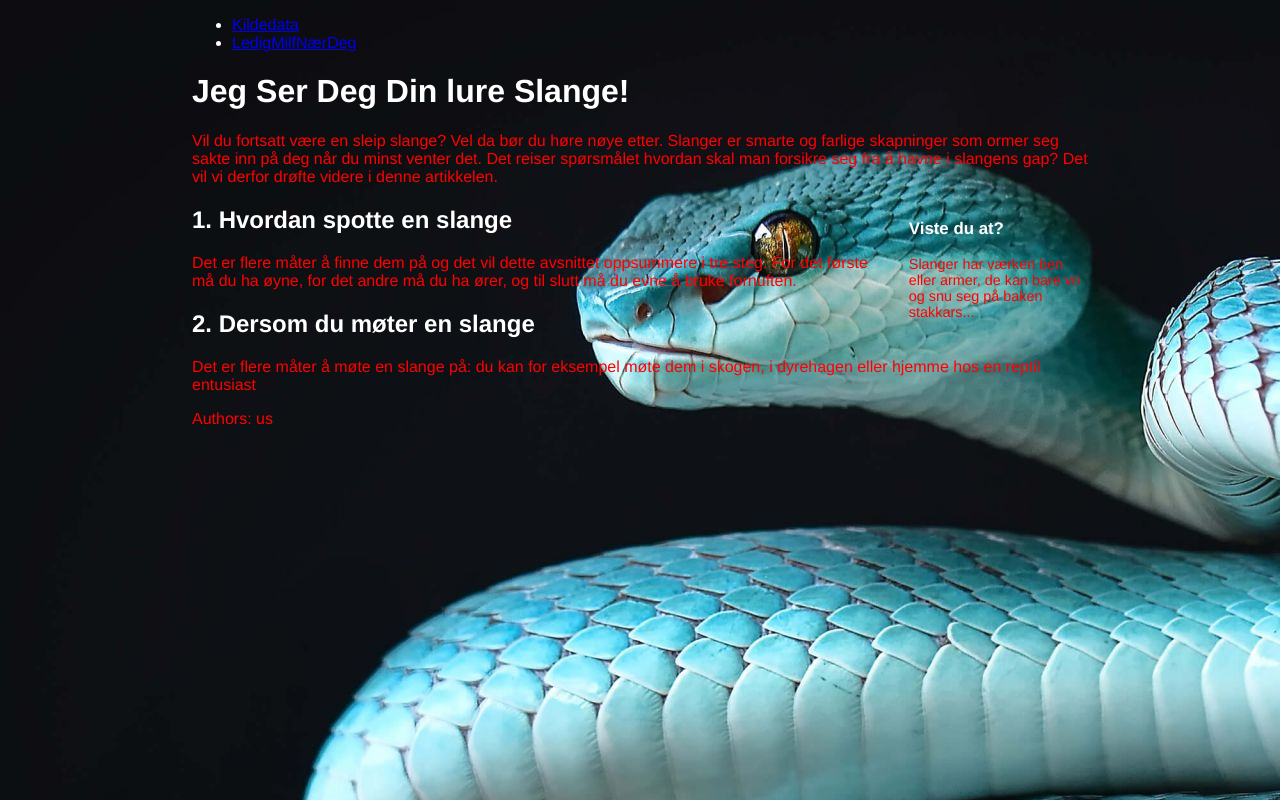
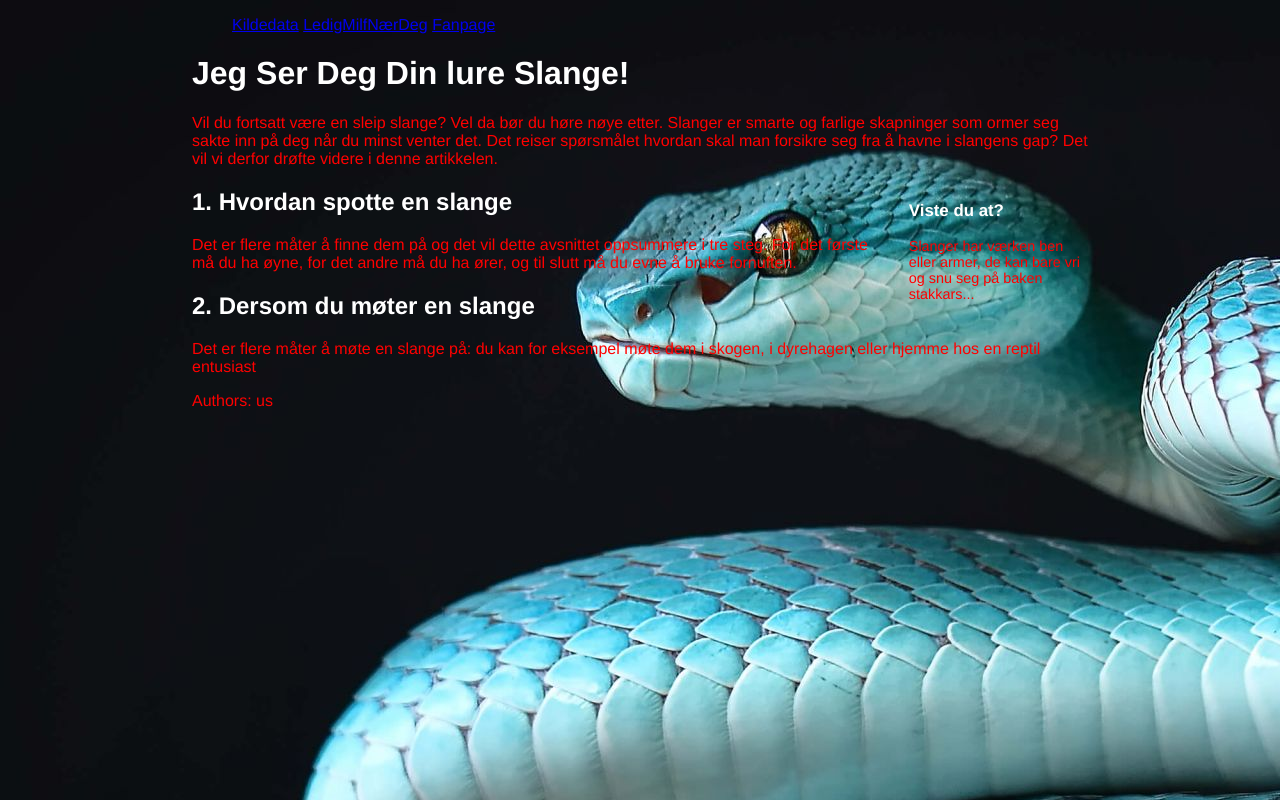
Before and after one commit to Christianpromax/TestingavGITmedElias, a plain HTML site: page index.html in a window 1280 px wide. Drawn offline with Linux system fonts and the light colour scheme.

Commit message:
Add of fanpage

```diff
--- a/index.html
+++ b/index.html
@@ -10,10 +10,10 @@
     <header>
         <nav>
             <ul>
-                <li><a href="https://www.ung.no/oss/fM6iFjos0Zueuub1hs8fTR" target="_blank">Kildedata</a> </li>
-                <li><a href="https://www.facebook.com/henriktheodor.salvesen" target=_blank>LedigMilfNærDeg</a></li>
+                <a href="https://www.ung.no/oss/fM6iFjos0Zueuub1hs8fTR" target="_blank">Kildedata</a>
+                <a href="https://www.facebook.com/henriktheodor.salvesen" target=_blank>LedigMilfNærDeg</a>
+                <a href="https://www.youtube.com/watch?v=dQw4w9WgXcQ" target="_blank">Fanpage</a>
             </ul>
-
         </nav>
         <h1>Jeg Ser Deg Din lure Slange!</h1>
         <p>
```
